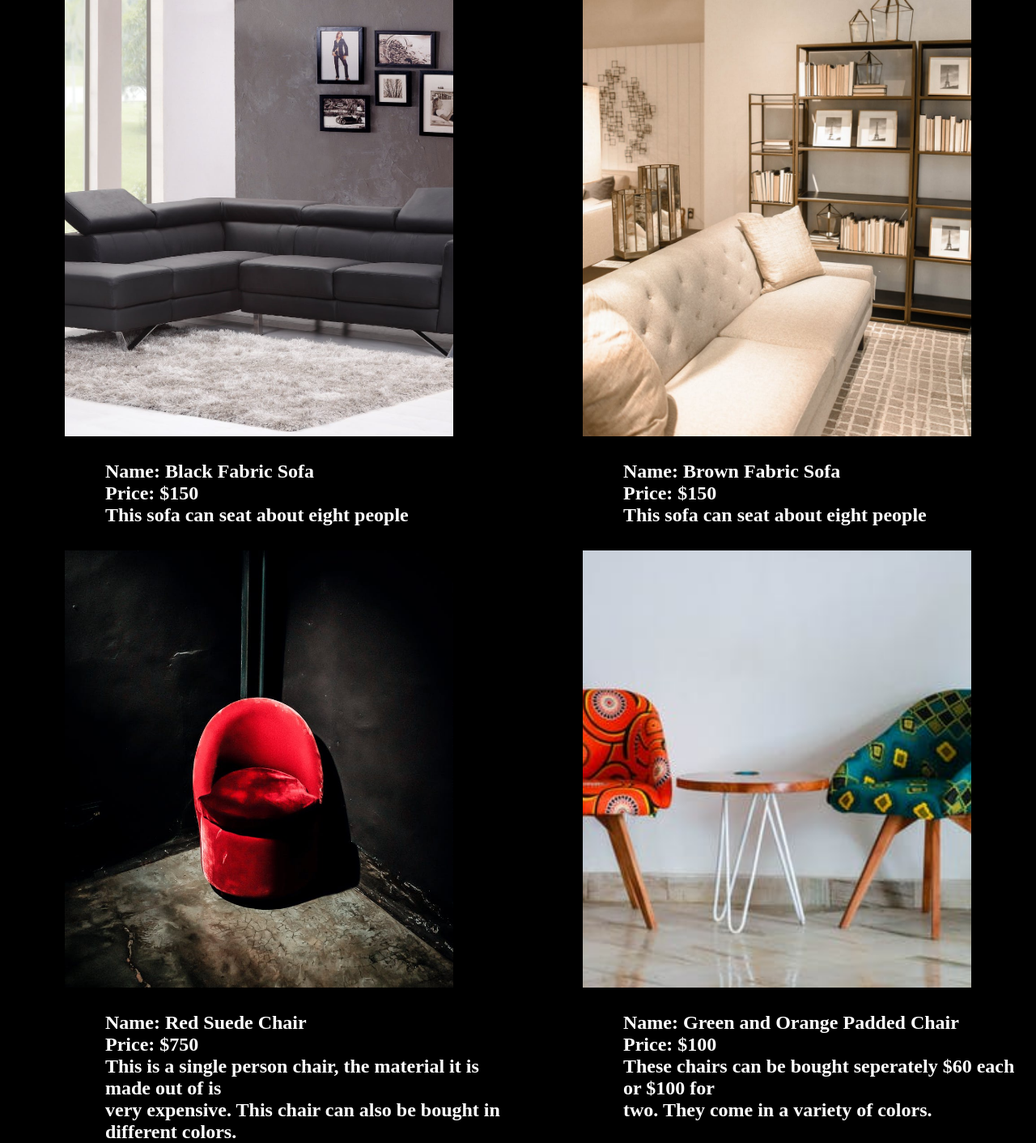
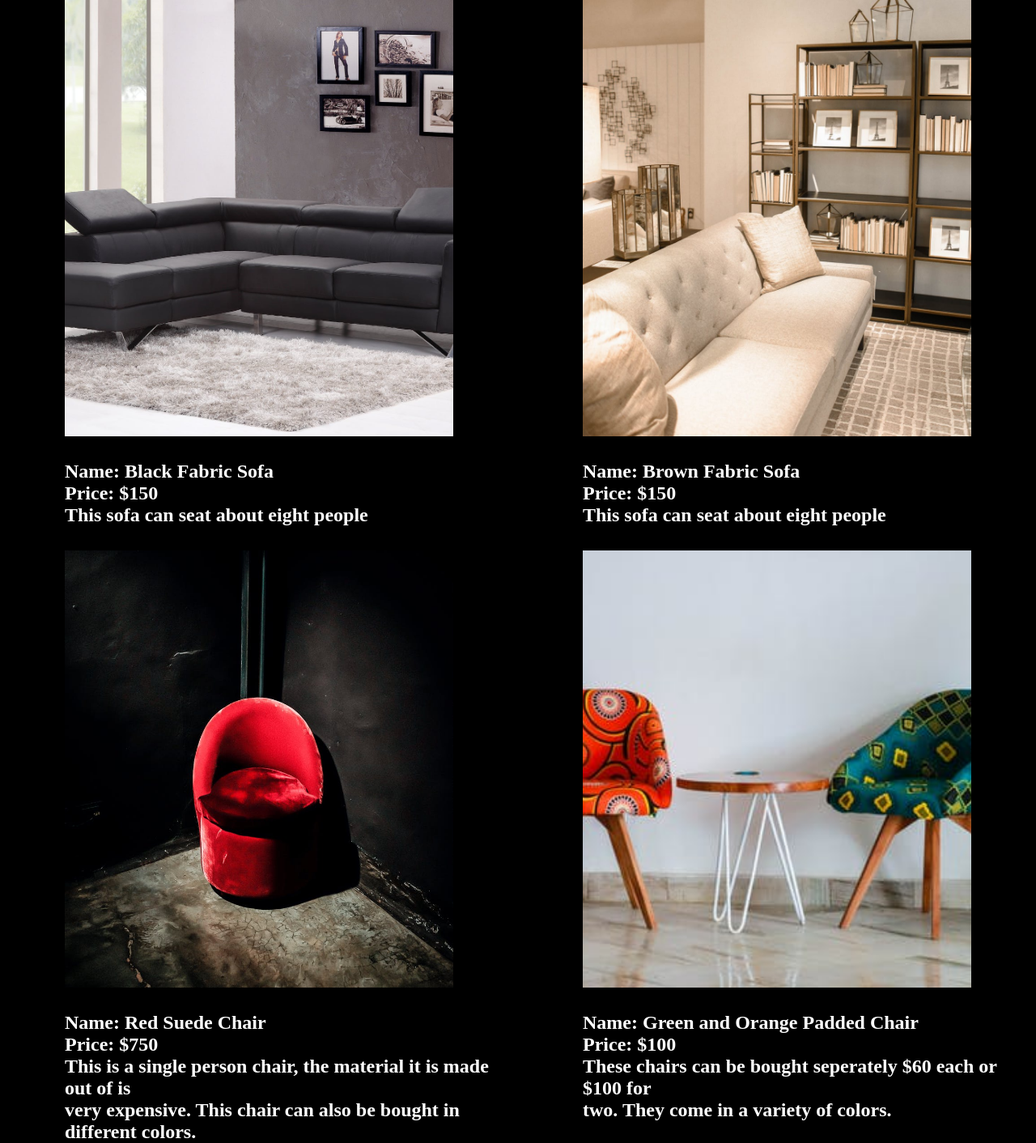
Before and after one commit to rdesai26/IT-231-Final-Project_Desai, a Node server app: page /furniture in a window 1280 px wide. Shown: the part 106-1518 px from the top of the page at 81% size. Run offline with Node 20, Linux system fonts and the light colour scheme; some libraries are stand-ins or nearby versions.

Commit message:
changes text position in css file

```diff
--- a/public/css/furniture.css
+++ b/public/css/furniture.css
@@ -142,6 +142,16 @@ textarea{
     width: 50%;
     padding-left: 130px;
 }
+.textrow1-furniture {
+    float: right;
+    width: 50%;
+    padding-left: 80px;
+}
+.textrow2-furniture {
+    float: right;
+    width: 50%;
+    padding-left: 80px;
+}
 
 .about {
     width: 100%;
--- a/views/furniture.ejs
+++ b/views/furniture.ejs
@@ -6,12 +6,12 @@
 </div>
 
 <div class="textrow">
-<div class="textrow1">
+<div class="textrow1-furniture">
 <h2>Name: Black Fabric Sofa
 <br>Price: $150
 <br>This sofa can seat about eight people</h2>
 </div>
-<div class="textrow2">
+<div class="textrow2-furniture">
     <h2>Name: Brown Fabric Sofa
     <br>Price: $150
     <br>This sofa can seat about eight people</h2>
@@ -26,13 +26,13 @@
 </div>
 
 <div class="textrow">
-<div class="textrow1">
+<div class="textrow1-furniture">
         <h2>Name: Red Suede Chair
         <br>Price: $750
         <br>This is a single person chair, the material it is made out of is <br>very expensive. This chair can also be bought
     in different colors.</h2>
 </div>
-<div class="textrow2">
+<div class="textrow2-furniture">
     <h2>Name: Green and Orange Padded Chair
     <br>Price: $100
     <br>These chairs can be bought seperately $60 each or $100 for <br>two. They come in a variety of colors.</h2>
```
